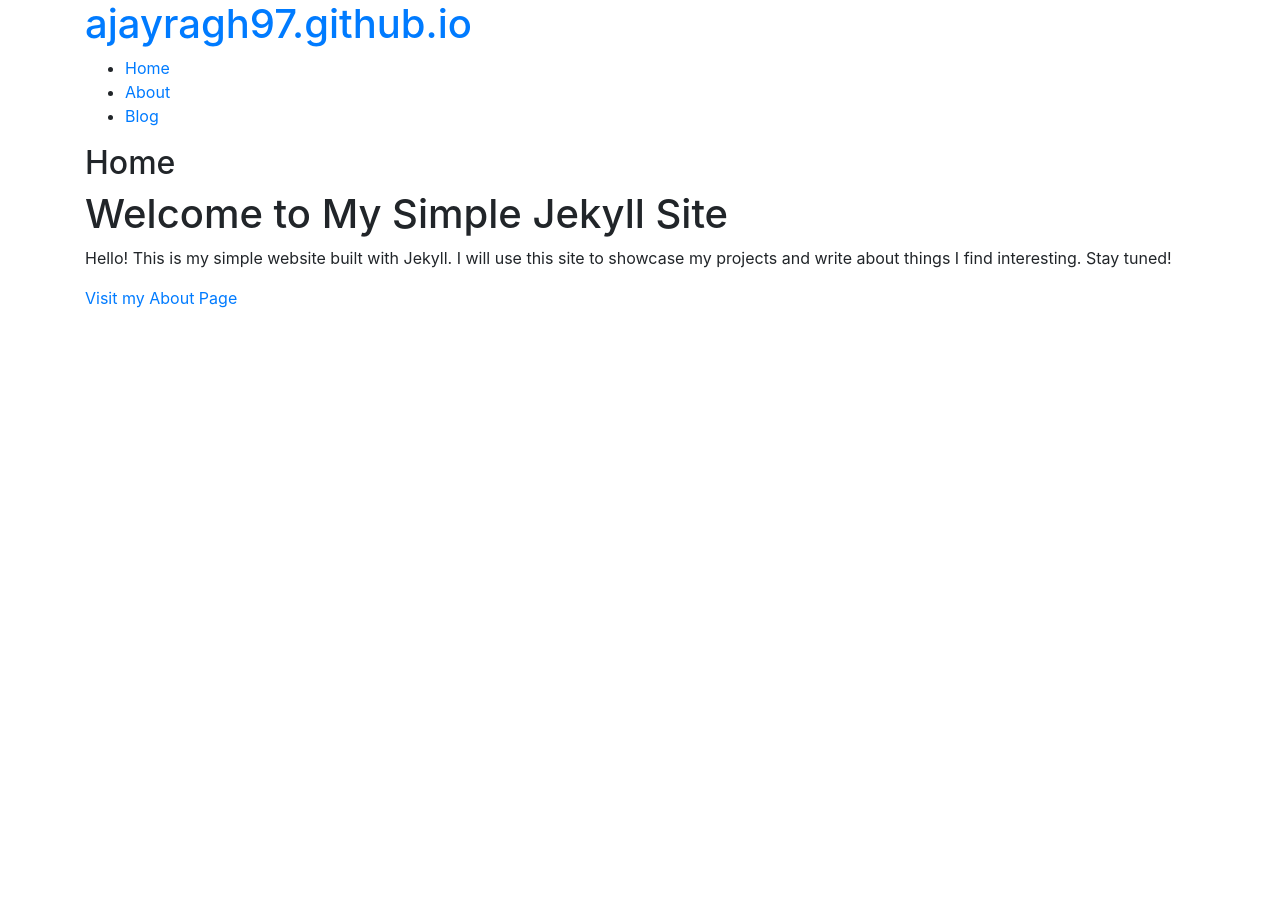
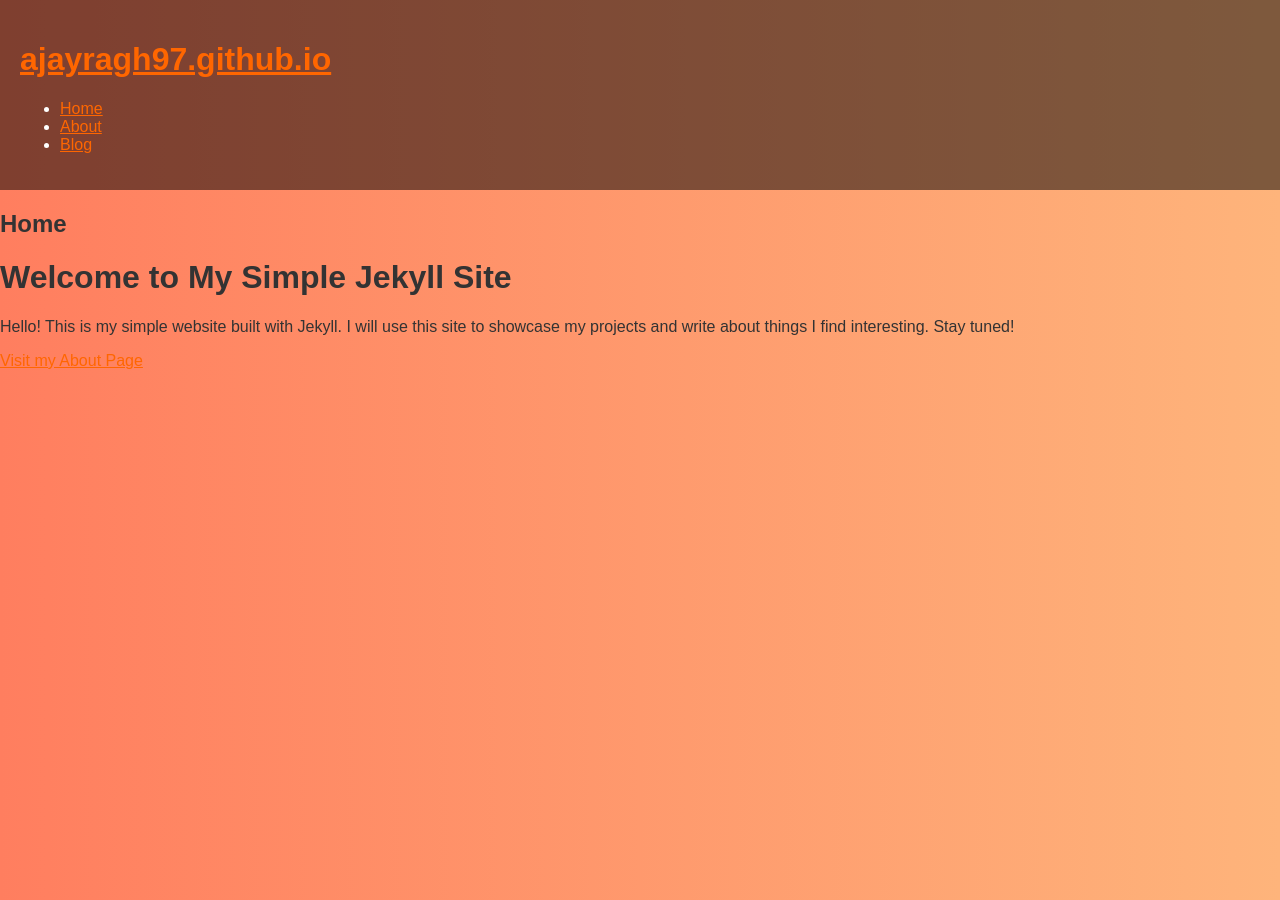
Before and after one commit to ajayragh97/ajayragh97.github.io, a Jekyll site: the page built from index.md, in a window 1280 px wide. Built offline with Jekyll 4.4.1, drawn with Linux system fonts in a browser that asks for light colours.

Commit message:
portfolio site test

```diff
--- a/_layouts/default.html
+++ b/_layouts/default.html
@@ -4,7 +4,7 @@
   <meta charset="UTF-8">
   <meta name="viewport" content="width=device-width, initial-scale=1.0">
   <title>{{ page.title }} - {{ site.title }}</title>
-  <link rel="stylesheet" href="https://cdnjs.cloudflare.com/ajax/libs/bootstrap/4.5.2/css/bootstrap.min.css">
+  <link rel="stylesheet" href="{{ '/assets/css/styles.css' | relative_url }}">
 </head>
 <body>
 
--- /dev/null
+++ b/assets/css/styles.css
@@ -0,0 +1,22 @@
+/* assets/css/styles.css */
+body {
+    background: linear-gradient(to right, #ff7e5f, #feb47b); /* Gradient background */
+    font-family: Arial, sans-serif;
+    color: #333;
+    margin: 0;
+    padding: 0;
+  }
+
+  header {
+    background-color: rgba(0, 0, 0, 0.5); /* Semi-transparent dark header */
+    color: white;
+    padding: 20px;
+  }
+
+  a {
+    color: #ff6600; /* Link color */
+  }
+
+  a:hover {
+    color: #ff7e5f; /* Link hover color */
+  }
```
